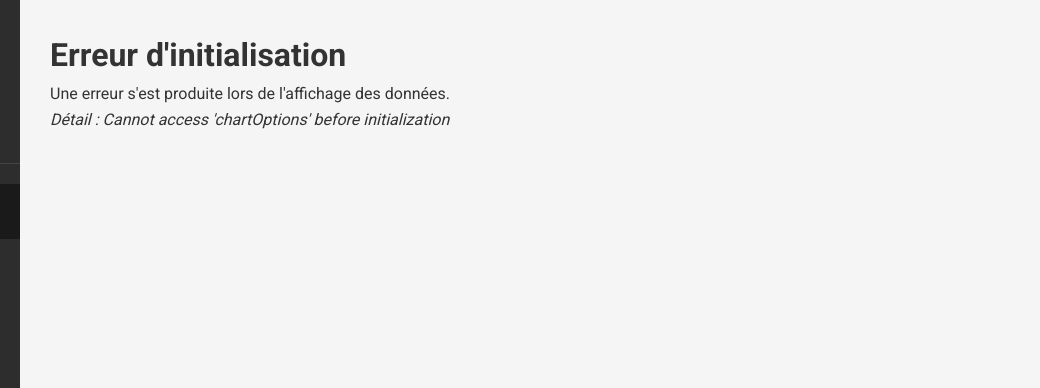
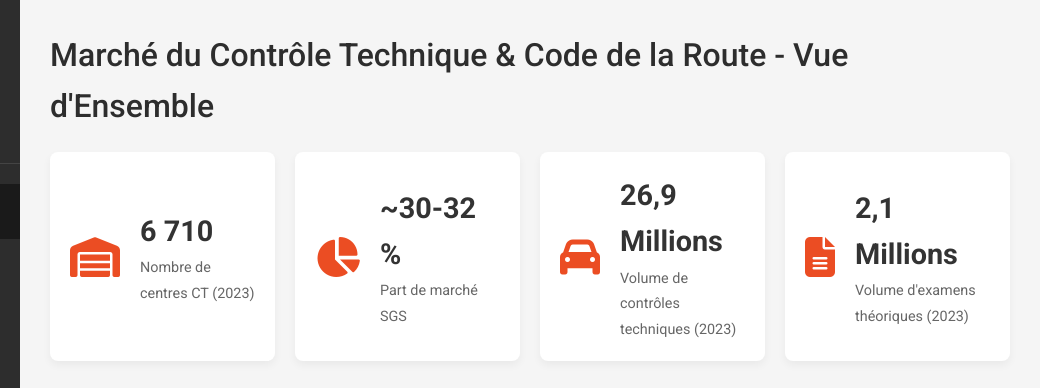
Before and after one commit to bonjoeys/SGS, a plain HTML site: page index.html in a window 1280 px wide. Shown: the top 388 px of the page, 240-1280 px from the left. Drawn offline with nearby package versions, Linux system fonts and the light colour scheme; animation ran at ten frames a second.

Commit message:
Correction de l'ordre d'initialisation des variables JS

```diff
--- a/index.html
+++ b/index.html
@@ -160,6 +160,14 @@
                 });
             });
 
+            // --- OPTIONS GLOBALES POUR LES GRAPHIQUES (DÉCLARÉES AVANT UTILISATION) ---
+            const chartOptions = {
+                responsive: true,
+                maintainAspectRatio: false,
+                plugins: { legend: { position: 'bottom' } },
+                animation: { duration: 1000, easing: 'easeInOutQuart' }
+            };
+
             // --- DONNÉES INTÉGRÉES DIRECTEMENT DANS LE SCRIPT ---
             const data = {
               "kpis": { "nbCentresCT": "6 710", "partMarcheSGS": "~30-32 %", "volumeControles": "26,9 Millions", "volumeExamensCode": "2,1 Millions" },
@@ -187,14 +195,13 @@
                 document.querySelector('.main-content').innerHTML = `<h1>Erreur d'initialisation</h1><p>Une erreur s'est produite lors de l'affichage des données.</p><p><em>Détail : ${error.message}</em></p>`;
             }
 
-            // --- FONCTIONS D'INITIALISATION (ne changent pas) ---
+            // --- FONCTIONS D'INITIALISATION ---
             function initKPIs(kpis) {
                 document.getElementById('kpi-nb-centres').textContent = kpis.nbCentresCT;
                 document.getElementById('kpi-pdm-sgs').textContent = kpis.partMarcheSGS;
                 document.getElementById('kpi-vol-ct').textContent = kpis.volumeControles;
                 document.getElementById('kpi-vol-code').textContent = kpis.volumeExamensCode;
             }
-            const chartOptions = { responsive: true, maintainAspectRatio: false, plugins: { legend: { position: 'bottom' } }, animation: { duration: 1000, easing: 'easeInOutQuart' } };
             function initPartsMarcheChart(d) { new Chart(document.getElementById('partsMarcheChart'), { type: 'doughnut', data: { labels: d.labels, datasets: d.datasets }, options: chartOptions }); }
             function initEvolutionCaChart(d) { new Chart(document.getElementById('evolutionCaChart'), { type: 'line', data: { labels: d.labels, datasets: d.datasets }, options: chartOptions }); }
             function initNbCentresChart(d) { new Chart(document.getElementById('nbCentresChart'), { type: 'bar', data: { labels: d.labels, datasets: d.datasets }, options: { ...chartOptions, indexAxis: 'y', plugins: { legend: { display: false } } } }); }
```
